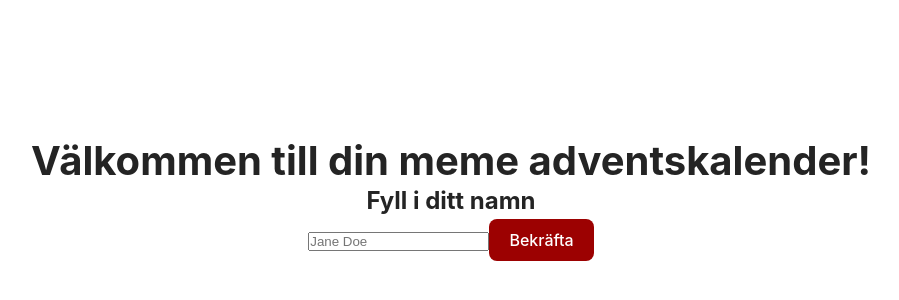
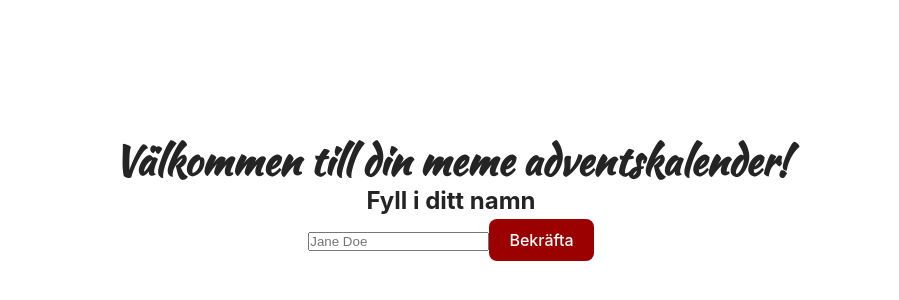
Before and after one commit to AmaTib/memeAdventCalender, a React (Vite) app: page / in a window 1280 px wide. Shown: the part 232-532 px from the top of the page, without its empty margins (189-1088 px from the left). Built offline with nearby package versions, Linux system fonts and the light colour scheme.

Commit message:
Add font for h1

```diff
--- a/index.html
+++ b/index.html
@@ -5,6 +5,12 @@
     <meta name="viewport" content="width=device-width, initial-scale=1.0" />
     <title>Meme Advent Calender</title>
     <link rel="icon" href="./favicon.png" />
+    <link rel="preconnect" href="https://fonts.googleapis.com" />
+    <link rel="preconnect" href="https://fonts.gstatic.com" crossorigin />
+    <link
+      href="https://fonts.googleapis.com/css2?family=Kaushan+Script&display=swap"
+      rel="stylesheet"
+    />
   </head>
   <body>
     <div id="root"></div>
--- a/src/components/CalenderView.tsx
+++ b/src/components/CalenderView.tsx
@@ -11,7 +11,9 @@ export const CalenderView = ({ nameExists, nameInput }: ICalenderViewProps) => {
     <>
       {nameExists && (
         <article>
-          <h1>{nameInput + "s"} adventskalender</h1>
+          <h1>
+            <span className="redText">{nameInput + "s"}</span> adventskalender
+          </h1>
 
           <AudioPLayer />
 
--- a/src/index.css
+++ b/src/index.css
@@ -36,6 +36,7 @@ body {
 h1 {
   font-size: 2.5em;
   line-height: 1.1;
+  font-family: "Kaushan Script", cursive;
 }
 
 button {
@@ -51,6 +52,10 @@ button {
   transition: border-color 0.25s;
 }
 
+.redText{
+  color: var(--red-color);
+}
+
 
 @media (prefers-color-scheme: dark) {
 
```
